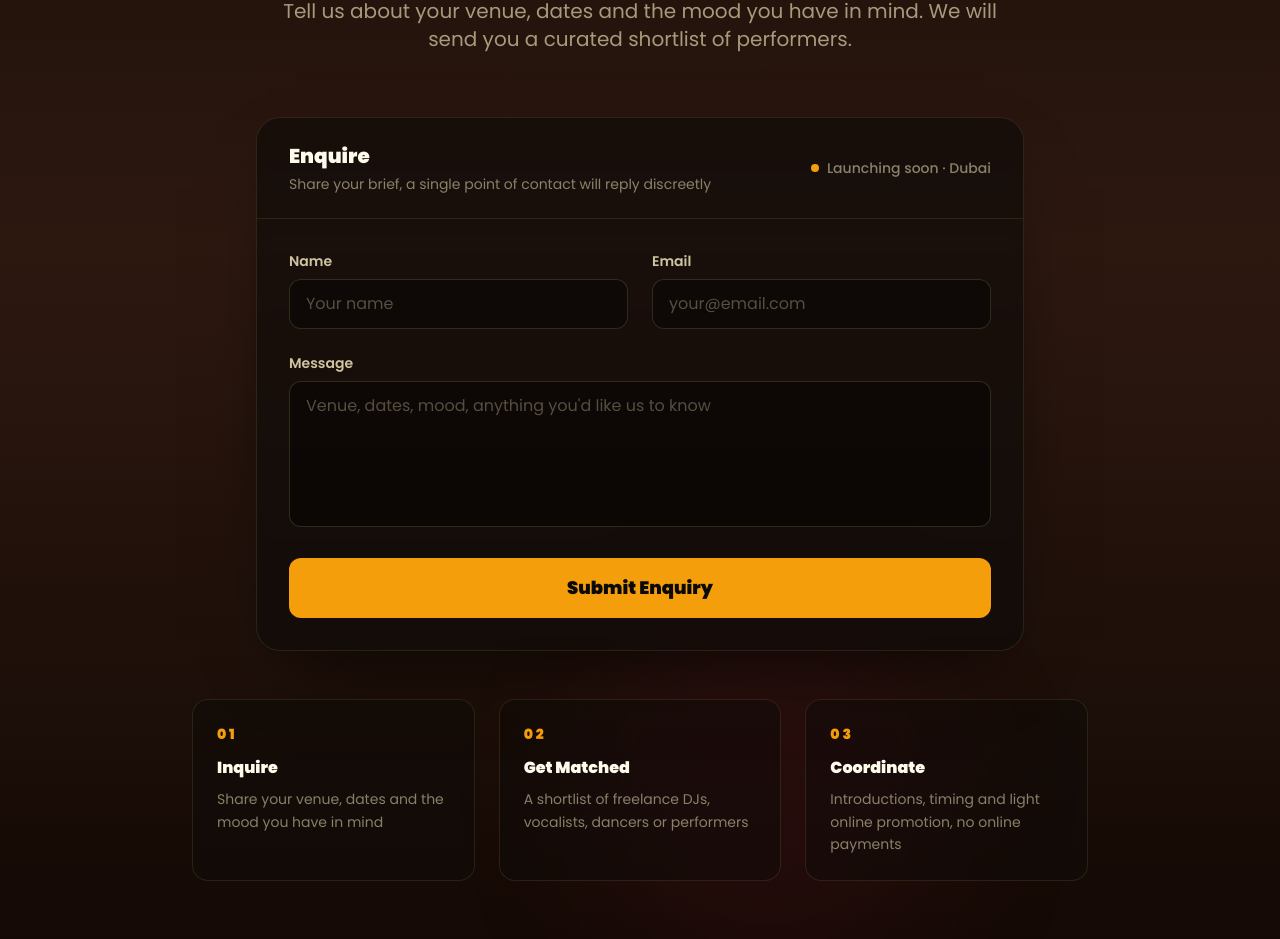
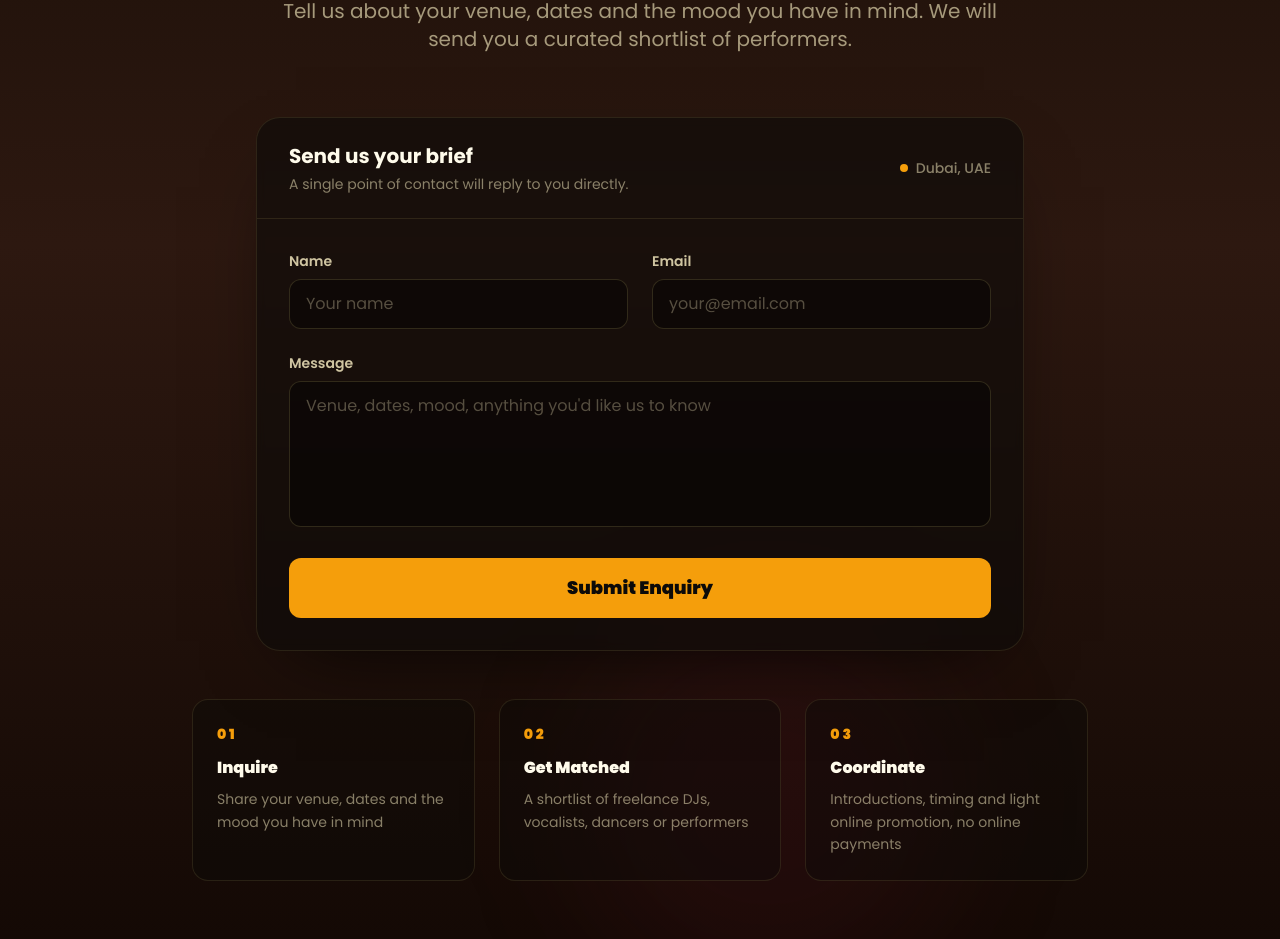
Before and after one commit to snape345/sweet-theme-haven, a React (Vite) app: page / in a window 1280 px wide. Shown: the part 3817-4756 px from the top of the page. Built offline with nearby package versions, Linux system fonts and the light colour scheme; the HTML template or start-up script is replaced by a standard one.

Commit message:
Changes
Co-authored-by: snape345 <154547548+snape345@users.noreply.github.com>

```diff
--- a/src/components/Contact.tsx
+++ b/src/components/Contact.tsx
@@ -64,16 +64,16 @@ export function Contact() {
             <div className="px-8 py-6 border-b border-amber-200/10">
               <div className="flex items-center justify-between">
                 <div>
-                  <h3 className="text-xl font-black text-amber-50 mb-1">
-                    Enquire
+                  <h3 className="text-xl font-bold text-amber-50 mb-1">
+                    Send us your brief
                   </h3>
                   <p className="text-amber-100/50 text-sm">
-                    Share your brief, a single point of contact will reply discreetly
+                    A single point of contact will reply to you directly.
                   </p>
                 </div>
                 <div className="hidden sm:flex items-center space-x-2">
                   <div className="w-2 h-2 bg-amber-500 rounded-full animate-pulse" />
-                  <span className="text-sm text-amber-100/50 font-medium">Launching soon · Dubai</span>
+                  <span className="text-sm text-amber-100/50 font-medium">Dubai, UAE</span>
                 </div>
               </div>
             </div>
```
